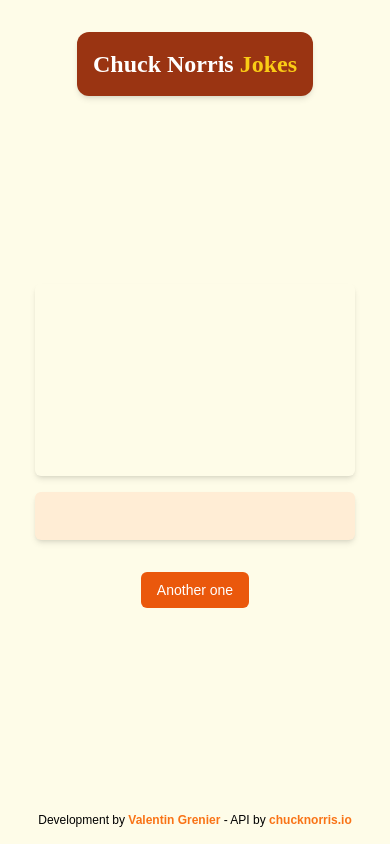
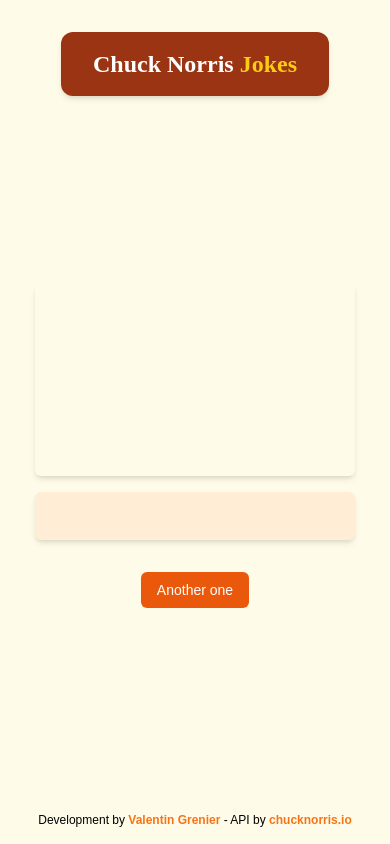
Before and after one commit to valentin-grenier/chucknorris, a website: page public/index.html in a window 390 px wide. Drawn offline with Linux system fonts and the light colour scheme; no server answers; a web font is replaced by a local one.

Commit message:
Correction responsive header

```diff
--- a/public/index.html
+++ b/public/index.html
@@ -12,9 +12,9 @@
   <link href="https://fonts.bunny.net/css?family=albert-sans:400" rel="stylesheet" />
 </head>
 
-<body class="bg-yellow-50 w-80 md:w-3/5 lg:w-2/5 mx-auto flex flex-col justify-between h-screen">
+<body class="bg-yellow-50 w-80 md:w-3/5 lg:w-2/5 h-screen mx-auto flex flex-col justify-between">
 
-  <header class="bg-orange-800 text-white text-2xl md:text-4xl font-bold font-serif text-center py-4 px-4 lg:px-16 mt-8 mx-auto rounded-xl shadow-md mb-0 md:mb-4">
+  <header class="bg-orange-800 text-white text-2xl md:text-4xl font-bold font-serif text-center py-4 px-8 lg:px-16 mt-8 mx-auto rounded-xl shadow-md mb-0 md:mb-4">
     <h1>Chuck Norris <span class="text-yellow-400">Jokes</span></h1>
   </header>
 
```
